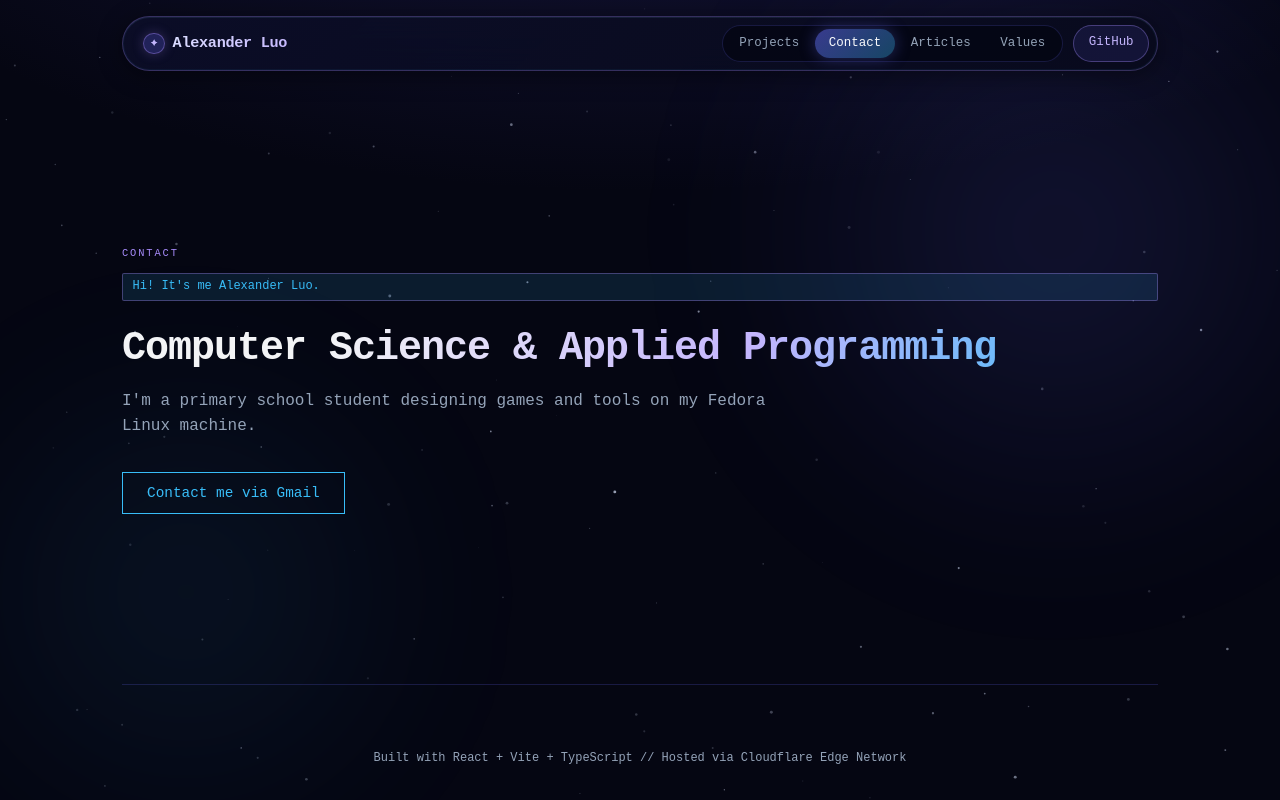
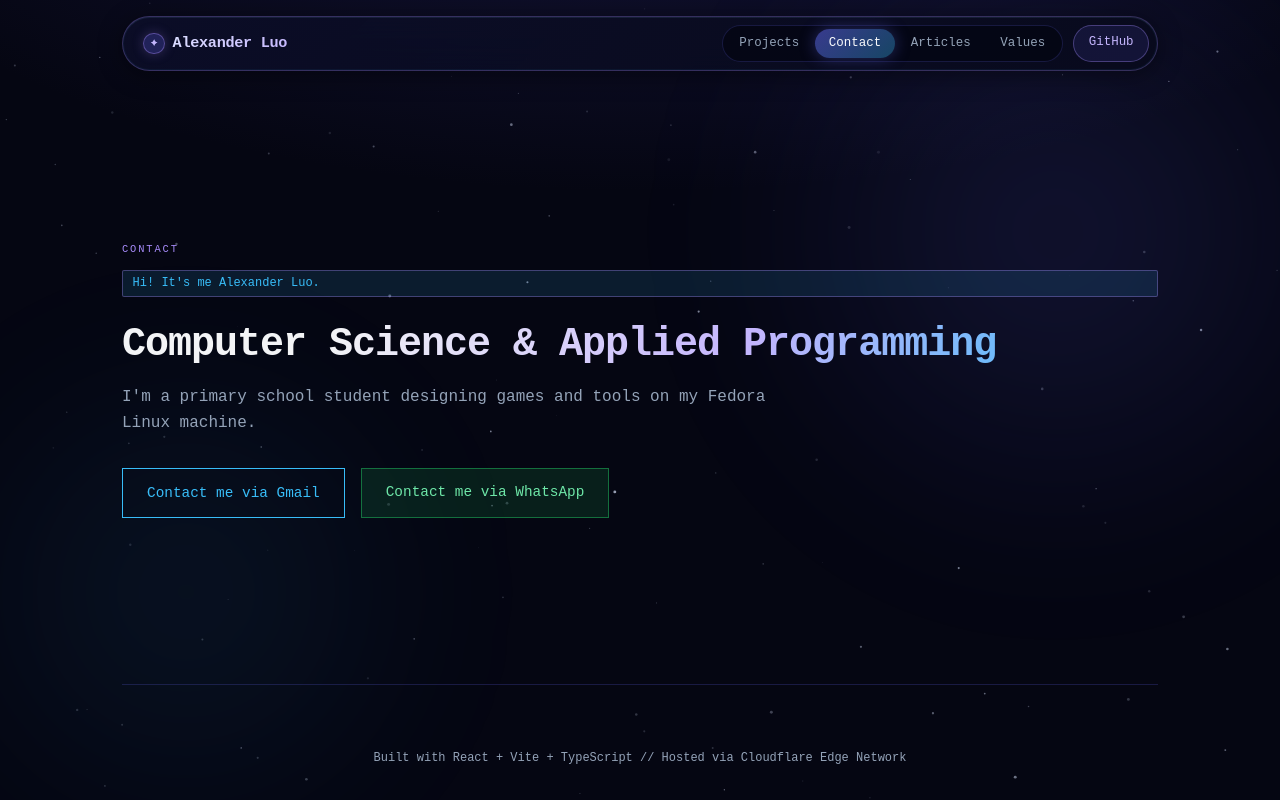
Before and after one commit to aluoty/website, a React (Vite) app: page / in a window 1280 px wide. Both pictures are taken after a click on the button "Contact". Built offline with nearby package versions, Linux system fonts and the light colour scheme.

Commit message:
contact forms update

```diff
--- a/src/App.css
+++ b/src/App.css
@@ -485,6 +485,27 @@ html {
   transform: translateY(-2px);
 }
 
+.btn-whatsapp {
+  display: inline-flex;
+  align-items: center;
+  font-family: var(--font-mono);
+  padding: 0.75rem 1.5rem;
+  font-size: 0.9rem;
+  text-decoration: none;
+  cursor: pointer;
+  transition: all 0.2s ease;
+  background: rgba(37, 211, 102, 0.12);
+  color: #6ee7a8;
+  border: 1px solid rgba(37, 211, 102, 0.45);
+}
+
+.btn-whatsapp:hover {
+  background: #25d366;
+  color: #052e16;
+  box-shadow: 0 0 20px rgba(37, 211, 102, 0.4);
+  transform: translateY(-2px);
+}
+
 /* Projects */
 .projects-section,
 .articles-section,
--- a/src/Portfolio.tsx
+++ b/src/Portfolio.tsx
@@ -157,6 +157,14 @@ export function Portfolio() {
                 <button onClick={handleCopyEmail} className="btn-primary">
                   {copied ? 'Copied To ClipBoard!' : 'Contact me via Gmail'}
                 </button>
+                <a
+                  href="https://wa.me/6583380910"
+                  className="btn-whatsapp"
+                  target="_blank"
+                  rel="noreferrer"
+                >
+                  Contact me via WhatsApp
+                </a>
               </div>
             </section>
           )}
```
